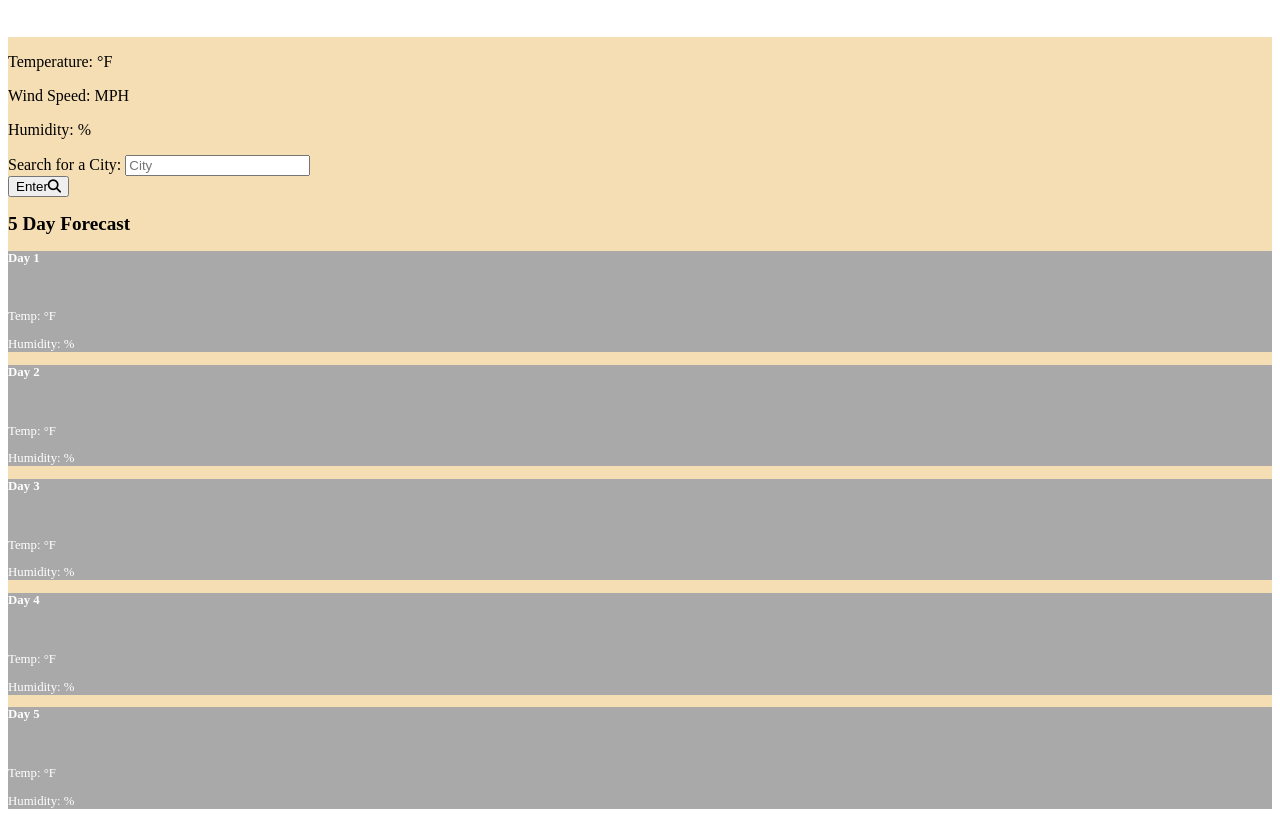
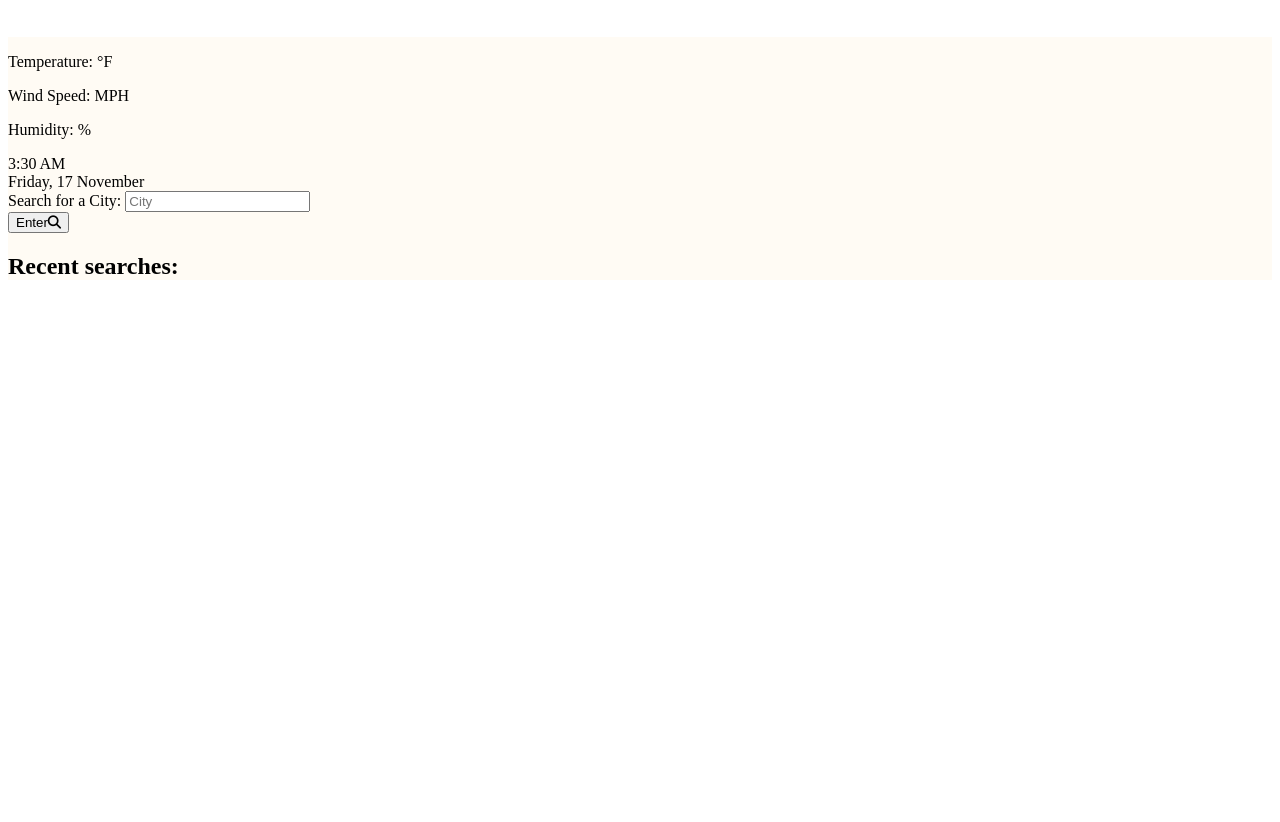
Before and after one commit to Iamshaylajade/Coma-Berenices-6, a plain HTML site: page index.html in a window 1280 px wide. Shown: the part 81-903 px from the top of the page. After the commit the page ends 800 px from the top, so only its background shows below. Drawn offline with Linux system fonts and the light colour scheme.

Commit message:
redesigned html

```diff
--- a/assets/styles.css
+++ b/assets/styles.css
@@ -16,7 +16,7 @@ div.recent.history h2 {
 }
 
 main.dashboard {
-    background-color: wheat
+    background-color: rgb(255, 251, 244)
 }
 
 div.cityList {
--- a/index.html
+++ b/index.html
@@ -12,6 +12,7 @@
         <div class="title">
             <h1>Weather Dashboard 5 Day Forecast</h1>
         </div>
+
     </header>
     <main class="container dashboard">
         <div class="row p-2">
@@ -44,6 +45,17 @@
             <p class="pl-2">Humidity: <span id="humidity"></span>% </p>
     </div>
 
+    <div class="container">
+        <div class="current info">
+            <div class="date-container">
+                <div class="time" id="time">
+                    3:30 <span id="am-pm">AM</span>
+                </div>
+                <div class="date" id="date">Friday, 17 November</div>
+            </div>
+        </div>
+    </div>
+
     <div class="col-sm-12 col-md-3 left-panel order-md-1">
         <form>
             <div class="form-row">
@@ -58,85 +70,16 @@
             </div>
         </form>
 
-                        <div class="col-12 fiveDay">
-                            <h2>5 Day Forecast</h2>
-                            <div class="row">
-                                <div class="col-sm-10 col-md-4 offset-lg-1 col-lg-2 p-1">
-                                    <div class="card day-0 m-0 text-center">
-                                        <div class="card-body p-1">
-                                            <p class="card-title">Day 1</p>
-                                            <img class="fiveDay-img mb-2" />
-                                            <p class="card-subtitle mb-2 text-muted">Temp: <span
-                                            class="fiveDay-temp"></span>
-                                            &deg;F</p>
-                                            <p class="card-subtitle mb-2 text-muted">Humidity: <span
-                                            class="fiveDay-humid"></span>%</p>
-                                        </div>
-                                    </div>
-                                </div>
-
-                                <div class="col-sm-10 col-md-4 col-lg-2 p-1 text-center">
-                                    <div class="card day-1 m-0">
-                                        <div class="card-body p-1">
-                                            <p class="card-title">Day 2</p>
-                                            <img class="fiveDay-img mb-2" />
-                                            <p class="card-subtitle mb-2 text-muted">Temp: <span
-                                            class="fiveDay-temp"></span>
-                                            &deg;F</p>
-                                            <p class="card-subtitle mb-2 text-muted">Humidity: <span
-                                            class="fiveDay-humid"></span>%</p>
-                                        </div>
-                                    </div>
-                                </div>
-
-                                <div class="col-sm-10 col-md-4 col-lg-2 p-1 text-center">
-                                    <div class="card day-2 m-0">
-                                        <div class="card-body p-1">
-                                            <p class="card-title">Day 3</p>
-                                            <img class="fiveDay-img mb-2" />
-                                            <p class="card-subtitle mb-2 text-muted">Temp: <span
-                                            class="fiveDay-temp"></span>
-                                            &deg;F</p>
-                                            <p class="card-subtitle mb-2 text-muted">Humidity: <span
-                                            class="fiveDay-humid"></span>%</p>
-                                        </div>
-                                    </div>
-                                </div>
-
-                                <div class="col-sm-10 col-md-4 col-lg-2 p-1 text-center">
-                                    <div class="card day-3 m-0">
-                                        <div class="card-body p-1">
-                                            <p class="card-title">Day 4</p>
-                                            <img class="fiveDay-img mb-2" />
-                                            <p class="card-subtitle mb-2 text-muted">Temp: <span
-                                            class="fiveDay-temp"></span>
-                                            &deg;F</p>
-                                            <p class="card-subtitle mb-2 text-muted">Humidity: <span
-                                            class="fiveDay-humid"></span>%</p>
-                                        </div>
-                                    </div>
-                                </div>
-
-                                <div class="col-sm-10 col-md-4 col-lg-2 p-1 text-center">
-                                <div class="card day-4 m-0">
-                                    <div class="card-body p-1">
-
-                                        <p class="card-title">Day 5</p>
-                                        <img class="fiveDay-img mb-2" />
-                                        <p class="card-subtitle mb-2 text-muted">
-                                        Temp: <span class="fiveDay-temp"></span> &deg;F</p>
-                                        <p class="card-subtitle mb-2 text-muted">Humidity: <span
-                                        class="fiveDay-humid"></span>%</p>
-                                    </div>
-                                </div>
-                            </div>
-                    </div>
-                </div>
 
 
-            <!-- </div> -->
+        <div class="row recent-searches  mt-3">
+            <div class="col-sm-12">
+                <h2>Recent searches:</h2>
+            </div>
+        </div>
 
-        <!-- </div> -->
+        <div class="row cityList m-0">
+        </div>
 
             </main>
 <script src="script.js"></script>
```
